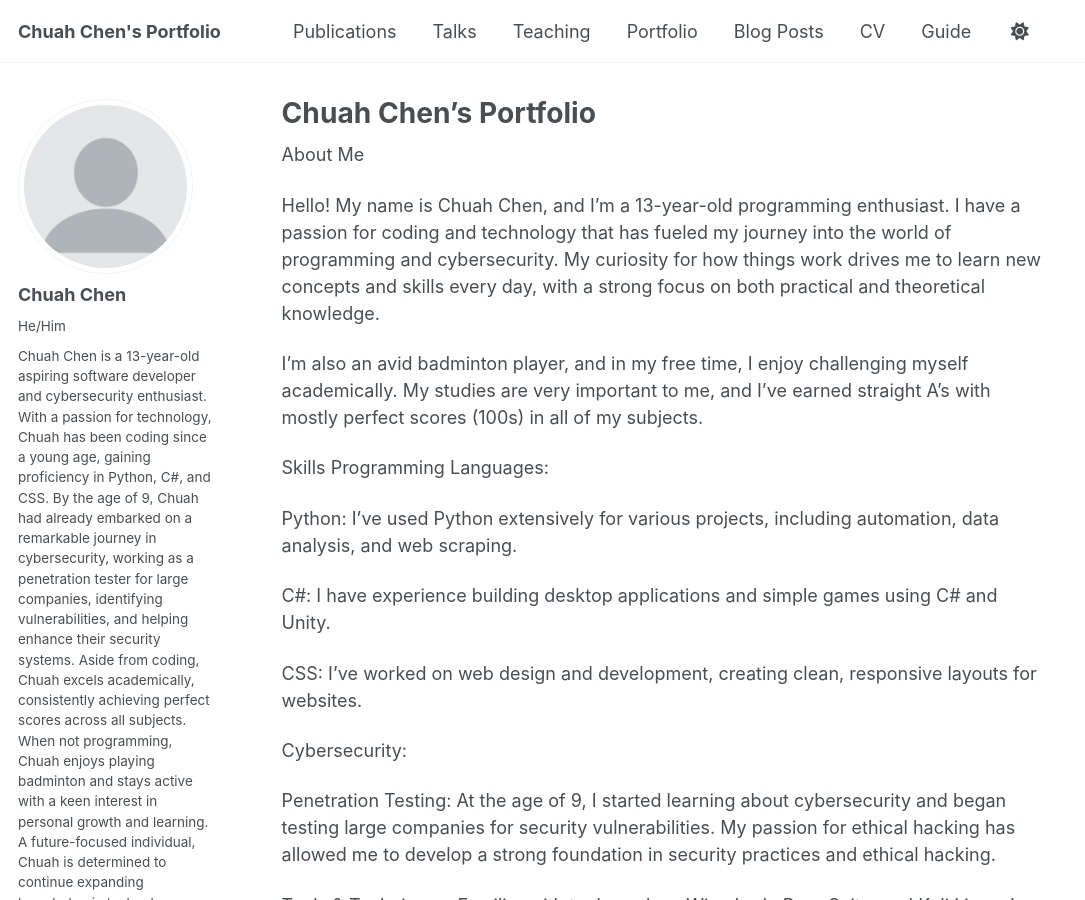
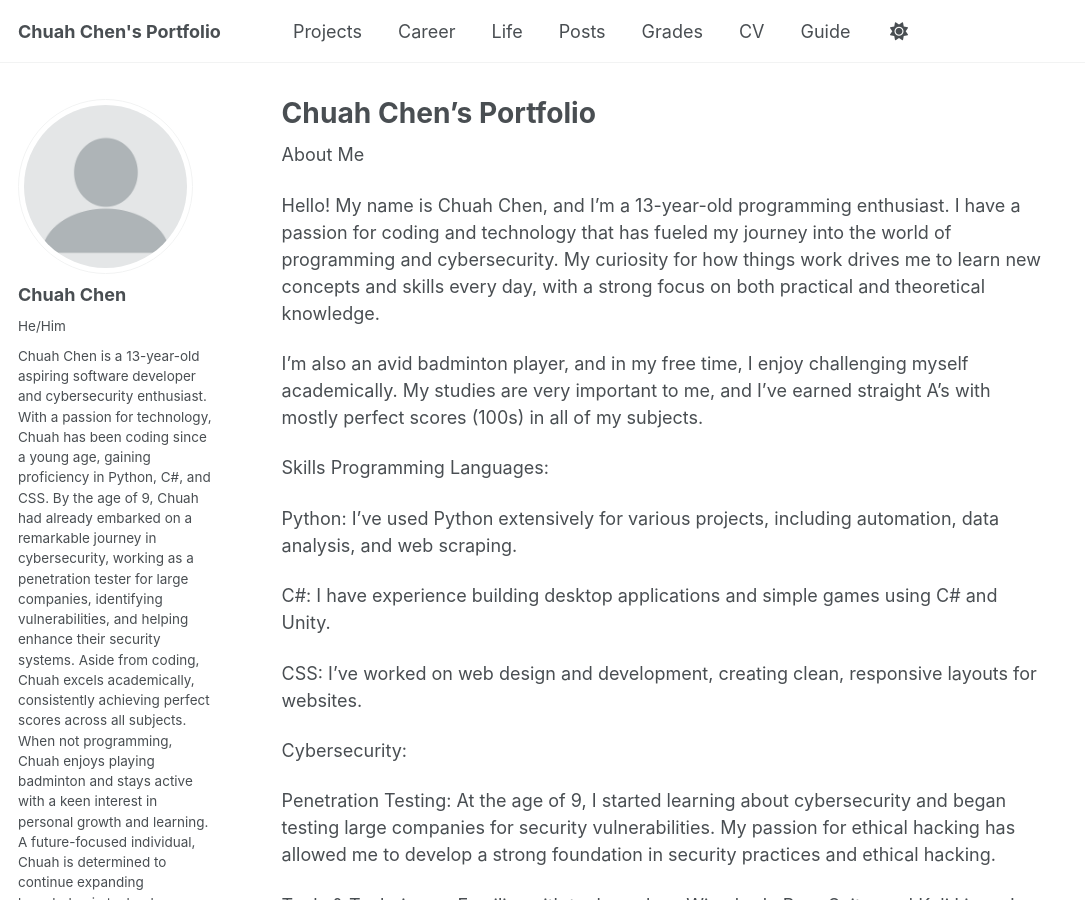
Before and after one commit to s25428-source/chuahchen.github.io, a Jekyll site: the page built from _pages/about.md, in a window 1280 px wide and 900 px high. Shown: the whole window, without its empty margins (0-1085 px from the left). Built offline with Jekyll 4.4.1, drawn with Linux system fonts in a browser that asks for light colours; some web fonts are replaced; a script that is not in the unit is left out.

Commit message:
update navigation.yml

```diff
--- a/_data/navigation.yml
+++ b/_data/navigation.yml
@@ -8,19 +8,19 @@
 #      Markdown formatted page while the second is generated using JSON.
 
 main:
-  - title: "Publications"
+  - title: "Projects"
     url: /publications/
 
-  - title: "Talks"
+  - title: "Career"
     url: /talks/
 
-  - title: "Teaching"
+  - title: "Life"
     url: /teaching/
 
-  - title: "Portfolio"
+  - title: "Posts"
     url: /portfolio/
 
-  - title: "Blog Posts"
+  - title: "Grades"
     url: /year-archive/
 
   - title: "CV"
```
